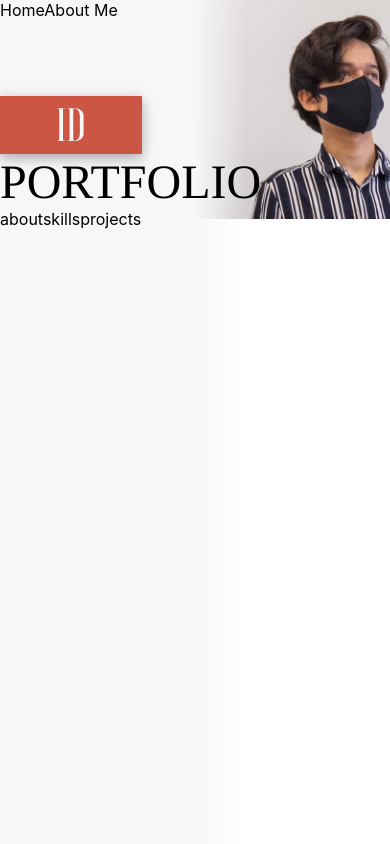
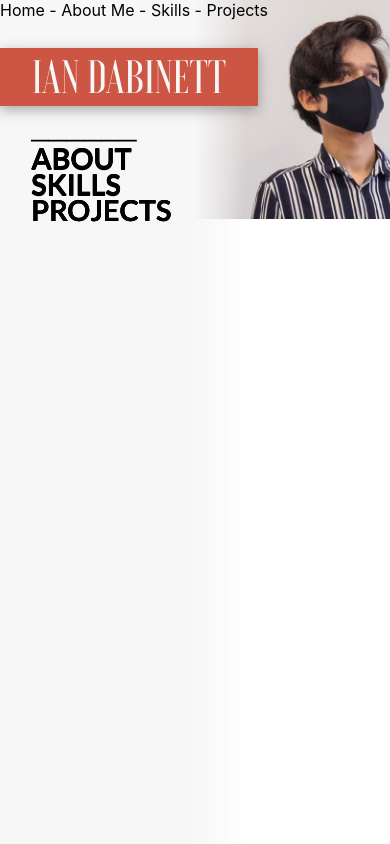
Before and after one commit to IanDab47/portfolio, a Next.js app: page / in a window 390 px wide. Shown: the top 844 px of the page. Built offline with nearby package versions, Linux system fonts and the light colour scheme.

Commit message:
adds light mode styling and some mobile support

```diff
--- a/components/navBar.js
+++ b/components/navBar.js
@@ -4,9 +4,13 @@ import Link from 'next/link'
 export default function NavBar() {
   return (
     <nav style={{position: 'fixed', top: 0, zIndex: 10}}>
-      <Link href='#home'>Home</Link>
+      <Link href='#home'>Home - </Link>
 
-      <Link href='#about'>About Me</Link>
+      <Link href='#about'>About Me - </Link>
+
+      <Link href='#skills'>Skills - </Link>
+
+      <Link href='#projects'>Projects</Link>
     </nav>
   )
 }
--- a/pages/index.js
+++ b/pages/index.js
@@ -46,8 +46,30 @@ export default function Home() {
   }
 
   // Output
+  const lightLinks = () => {
+    return (
+      <>
+        <p>______</p>
+        <a href='#about' value='about'>about</a>
+        <a href='#skills' value='skills'>skills</a>
+        <a href='#projects' value='projects'>projects</a>
+      </>
+    )
+  }
+
+  const darkLinks = () => {
+    return (
+      <>
+        <p>PORTFOLIO</p>
+        <Link href='#about' className={styles.acntThree}>about</Link>
+        <Link href='#skills' className={styles.acntTwo}>skills</Link>
+        <Link href='#projects' className={styles.acntOne}>projects</Link>
+      </>
+    )
+  }
+
   return (
-    <div className={`${displayHome}`}>
+    <div className={`${displayHome} ${styles.scrollSnap}`}>
       <Head>
         <title>{`Ian's Portfolio`}</title>
         <meta name="description" content="Generated by create next app" />
@@ -73,11 +95,8 @@ export default function Home() {
         </div>
 
 
-        <div>
-          <p>PORTFOLIO</p>
-          <Link href='#about' id='about'>about</Link>
-          <Link href='#skills' id='skills'>skills</Link>
-          <Link href='#projects' id='projects'>projects</Link>
+        <div style={{ marginLeft: '8vw' }}>
+          {isDark ? darkLinks() : lightLinks()}
         </div>
 
       </div>
@@ -86,6 +105,14 @@ export default function Home() {
         <About />
       </div>
 
+      <div id='skills'>
+        Section about skills
+      </div>
+
+      <div id='projects'>
+        Section about projects
+      </div>
+
     </div>
   )
 }
--- a/styles/About.module.css
+++ b/styles/About.module.css
@@ -1,4 +1,4 @@
 .body {
-  background: hotpink;
+  background: var(--bg-main);
   min-height: 100vh;
 }
--- a/styles/Home.module.css
+++ b/styles/Home.module.css
@@ -10,19 +10,26 @@
   width: 100vw; height: 100vh;
 }
 
+.scrollSnap {
+  scroll-snap-type: y mandatory;
+}
+
 /* Loading */
 .cover {
-  position: relative;
+  position: fixed;
   top: 0;
+  width: 100vw; height: 100vmax;
   background: var(--bg-main);
   z-index: 99;
 }
 
 .loading {
   display: flex;
-  position: absolute;
+  position: fixed;
+  top: 0;
   flex-direction: column;
   justify-content: center; align-items: center;
+  height: 100vh;
   width: 83%;
   max-width: 30rem;
   perspective: 10rem;
@@ -123,7 +130,7 @@
   transition: all 200ms ease-in;
 }
 
-.homeHeader:is(:hover, :focus) {
+.homeHeader:is(:hover, :focus, :active) {
   translate: -80%;
   box-shadow: 0 4px 12px rgb(90 90 90 / 0);
 }
@@ -142,7 +149,7 @@
   transition: all 200ms ease-in;
 }
 
-.homeHeader:is(:hover, :focus)::after {
+.homeHeader:is(:hover, :focus, :active)::after {
   content: 'IAN DABINETT';
   translate: 0;
   box-shadow: 0 4px 12px rgb(90 90 90 / .5);
@@ -151,7 +158,59 @@
 .heroBg > div > p {
   font-family: Times, serif;
   font-weight: 100;
-  font-size: 3em;
+  font-size: 9vw;
+  user-select: none;
+}
+
+.heroBg > div > a {
+  display: block;
+  position: relative;
+  width: max-content;
+  font-family: lato, sans-serif;
+  font-size: clamp(1.8rem, 5vw, 90rem); font-weight: bold; text-transform: uppercase;
+  color: var(--fnt-main);
+  line-height: .3em;
+  user-select: none;
+}
+
+.heroBg > div > a:is(:hover, :focus, :active) {
+  font-size: 8vw;
+  color: var(--fnt-act-2);
+  z-index: 1;
+}
+
+.heroBg > div > a::before {
+  content: attr(value);
+  display: block;
+  position: relative;
+  left: 0; top: 0;
+  font-weight: bold;
+  color: var(--fnt-main);
+  translate: 0 100%;
+  transition: translate 120ms cubic-bezier(.1,.8,.2,1) 0ms;
+}
+
+.heroBg > div > a:is(:hover, :focus, :active)::before {
+  color: var(--fnt-act-1);
+  translate: 0 250%;
+  transition: translate 120ms cubic-bezier(.1,.8,.2,1) 60ms;
+}
+
+.heroBg > div > a::after {
+  content: attr(value);
+  display: block;
+  position: relative;
+  left: 0; top: 0;
+  font-weight: bold;
+  color: var(--fnt-main);
+  translate: 0 -100%;
+  transition: margin-top 120ms cubic-bezier(.1,.8,.2,1) 0ms;
+}
+
+.heroBg > div > a:is(:hover, :focus, :active)::after {
+  color: var(--fnt-act-3);
+  margin-top: 1em;
+  transition: margin-top 120ms cubic-bezier(.1,.8,.2,1) 120ms;
 }
 
 @media (prefers-color-scheme: dark) {
@@ -220,41 +279,55 @@
     font-family: lato, sans-serif;
     font-size: 7vw; font-weight: 100; font-style: italic;
     margin-right: 7vw;
+    user-select: none;
   }
 
   .heroBg > div > a {
-    /* display: none; */
+    display: inline;
     position: relative;
+    width: initial;
     writing-mode: vertical-lr;
     font-family: lato, sans-serif;
     font-size: 5vw;
     color: transparent;
+    text-transform: lowercase;
+    line-height: initial;
     vertical-align: top;
     pointer-events: none;
     user-select: none;
+  }
+
+  .heroBg > div > a:hover {
+    font-size: 5vw;
+    color: transparent;
   }
 
   .heroBg > div > a::before {
     content: attr(href);
     display: inline;
     position: absolute;
-    top: 0;
+    left: initial; top: 0;
     font-weight: 100;
     color: var(--fnt-main);
+    translate: initial;
     pointer-events: initial;
+    opacity: 1;
     transition: all 300ms cubic-bezier(.1,.8,.2,1);
   }
 
-  .heroBg > div > a:hover::before {
+  .heroBg > div > a:is(:hover, :focus)::before {
+    color: currentColor;
     opacity: 0;
     letter-spacing: -1rem;
+    translate: initial;
+    transition: all 300ms cubic-bezier(.1,.8,.2,1);
   }
 
   .heroBg > div > a::after {
     content: attr(href);
     display: inline;
     position: absolute;
-    top: 0;
+    left: initial; top: 0;
     text-orientation: upright;
     font-family: 'EXO 2';
     font-size: 3.5vw; font-weight: 300; text-transform: uppercase;
@@ -264,19 +337,36 @@
     letter-spacing: -2.5rem;
     /* letter-spacing: 0.5rem; */
     opacity: 0;
-    transition: all 300ms cubic-bezier(.1,.8,.2,1) 60ms;
+    translate: 0;
+    transition: all 300ms cubic-bezier(.1,.8,.2,1);
   }
 
-  .heroBg > div > a:hover::after {
+  .heroBg > div > a:is(:hover, :focus)::after {
     opacity: 1;
     letter-spacing: -1.0rem;
+    margin-top: 0;
+    color: var(--fnt-main);
     /* letter-spacing: 1.5rem; */
+    transition: all 300ms cubic-bezier(.1,.8,.2,1);
   }
 }
 
 /* PHONES */
 @media (max-width: 600px) {
+  .homeHeader {
+    pointer-events: none;
+    color: transparent;
+    box-shadow: 0 4px 12px rgb(90 90 90 / 0);
+    margin-top: 3rem;
+  }
 
+  .homeHeader::after {
+    left: 0;
+    color: var(--bg-main);
+    padding-inline: 2rem;
+    translate: 0%;
+    box-shadow: 0 4px 12px rgb(90 90 90 / .5);
+  }
 }
 
 @keyframes slideUp {
--- a/styles/globals.css
+++ b/styles/globals.css
@@ -32,7 +32,6 @@ body {
   padding: 0;
   margin: 0;
   overflow-x: hidden;
-  scroll-snap-type: y mandatory;
   font-family: -apple-system, BlinkMacSystemFont, Segoe UI, Roboto, Oxygen,
     Ubuntu, Cantarell, Fira Sans, Droid Sans, Helvetica Neue, sans-serif;
 }
```
